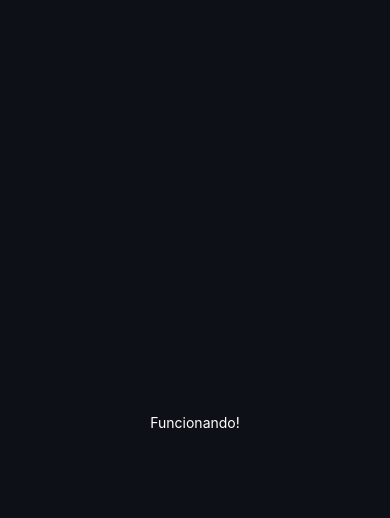
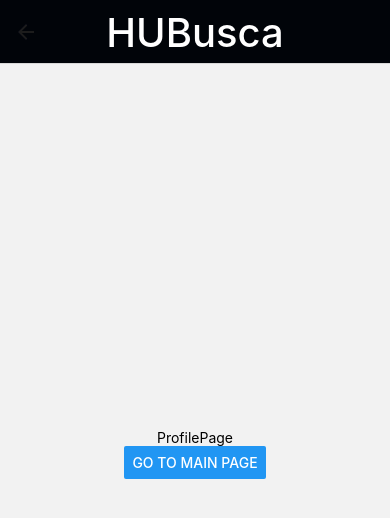
Before and after one commit to rezendematheus/desafio-hubusca, a React Native app: screen /Profile in a window 390 px wide. Shown: the top 518 px of the page. Built offline with nearby package versions, Linux system fonts and the light colour scheme.

Commit message:
feat: page navigation setted up

```diff
--- a/App.tsx
+++ b/App.tsx
@@ -1,33 +1,30 @@
-import { StatusBar } from 'expo-status-bar';
-import { StyleSheet, Text, View } from 'react-native';
-import styled from 'styled-components/native';
+import { NavigationContainer } from "@react-navigation/native";
+import { createNativeStackNavigator } from "@react-navigation/native-stack"
+import MainPage from "./pages/MainPage";
+import ProfilePage from "./pages/ProfilePage";
+import {NativeStackNavigationOptions} from "@react-navigation/native-stack/src/types"
+
+const Stack = createNativeStackNavigator();
 
 export default function App() {
   return (
-    <Container>
-      <GreetingBox>Funcionando!</GreetingBox>
-      <StatusBar style="auto" />
-    </Container>
+    <NavigationContainer>
+      <Stack.Navigator>
+        <Stack.Screen options={ScreenOptions} name="Main" component={MainPage} />
+        <Stack.Screen options={ScreenOptions} name="Profile" component={ProfilePage}/>
+      </Stack.Navigator>
+    </NavigationContainer>
   );
 }
 
-const styles = StyleSheet.create({
-  container: {
-    flex: 1,
-    backgroundColor: '#fff',
-    alignItems: 'center',
-    justifyContent: 'center',
+const ScreenOptions: NativeStackNavigationOptions = {
+  title: 'HUBusca',
+  headerTitleAlign: "center",
+  headerStyle: {
+    backgroundColor: '#010409'
   },
-});
-
-const Container = styled.View`
-    flex: 1;
-    display: flex;
-    background-color: #0d1117;
-    align-items: center;
-    justify-content: center;
-`
-
-const GreetingBox = styled.Text`
-    color: white;
-`
+  headerTitleStyle: {
+    fontSize: 40,
+    color: '#FFFFFF',
+  }
+};
--- a/package.json
+++ b/package.json
@@ -9,11 +9,15 @@
     "web": "expo start --web"
   },
   "dependencies": {
+    "@react-navigation/native": "^6.1.9",
+    "@react-navigation/native-stack": "^6.9.17",
     "axios": "^1.6.2",
     "expo": "~49.0.15",
     "expo-status-bar": "~1.6.0",
     "react": "18.2.0",
     "react-native": "0.72.6",
+    "react-native-safe-area-context": "4.6.3",
+    "react-native-screens": "~3.22.0",
     "styled-components": "^6.1.1"
   },
   "devDependencies": {
--- /dev/null
+++ b/pages/MainPage.tsx
@@ -0,0 +1,28 @@
+import React from 'react'
+import styled from 'styled-components/native'
+
+const MainPage = ({ navigation }) => {
+  return (
+    <Container>
+      <Title>MainPage</Title>
+      <ToProfiflePage title='Go to Profile' onPress={() => navigation.navigate('Profile')} />
+    </Container>
+  )
+}
+
+const Container = styled.View`
+    flex: 1;
+    display: flex;
+    align-items: center;
+    justify-content: center;
+`
+
+const Title = styled.Text`
+
+`
+
+const ToProfiflePage = styled.Button`
+
+`
+
+export default MainPage
--- /dev/null
+++ b/pages/ProfilePage.tsx
@@ -0,0 +1,32 @@
+import React from 'react'
+import styled from 'styled-components/native'
+
+type Props = {
+    navigation
+}
+
+const ProfilePage = (props: Props) => {
+  return (
+    <Container>
+      <Title>ProfilePage</Title>
+      <ToMainPage title='Go to main page' onPress={() =>props.navigation.navigate('Main')}/>
+    </Container>
+  )
+}
+
+const Container = styled.View`
+    flex: 1;
+    display: flex;
+    align-items: center;
+    justify-content: center;
+`
+
+const Title = styled.Text`
+
+`
+
+const ToMainPage = styled.Button`
+
+`
+
+export default ProfilePage
```
Also changed, not shown: components/Header.tsx (deleted), 1 other file (tests, documents, lock files or other folders).
